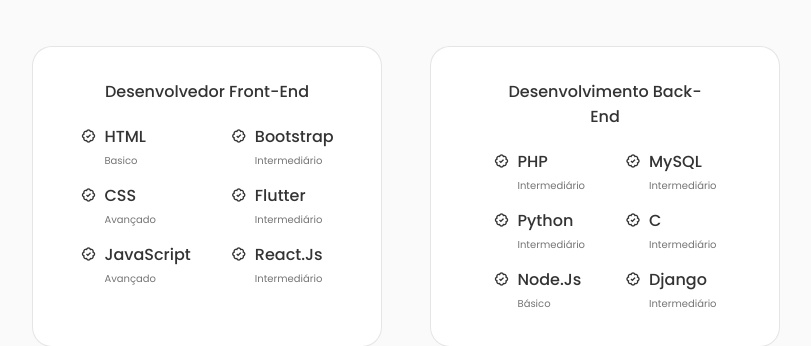
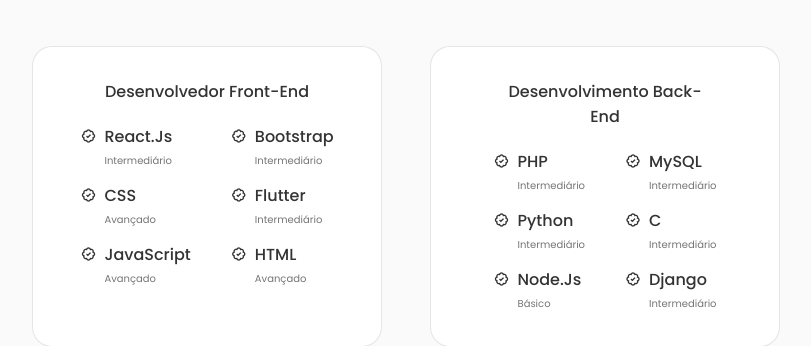
Before and after one commit to BielBatemarque/Portifolio, a React (Create React App) app: page / in a window 1280 px wide. Shown: the part 1540-1886 px from the top of the page, without its empty margins (234-1045 px from the left). Built offline with nearby package versions, Linux system fonts and the light colour scheme.

Commit message:
Fix: tecnologias front-end

```diff
--- a/src/components/Skills/Frontend.jsx
+++ b/src/components/Skills/Frontend.jsx
@@ -8,8 +8,8 @@
                     <div className="skills__data">
                         <i className="bx bx-badge-check"></i>
                         <div>
-                            <h3 className="skills__name">HTML</h3>
-                            <span className="skills__level">Basico</span>
+                            <h3 className="skills__name">React.Js</h3>
+                            <span className="skills__level">Intermediário</span>
                         </div>
                     </div>
 
@@ -52,8 +52,9 @@
                     <div className="skills__data">
                         <i className="bx bx-badge-check"></i>
                         <div>
-                            <h3 className="skills__name">React.Js</h3>
-                            <span className="skills__level">Intermediário</span>
+
+                            <h3 className="skills__name">HTML</h3>
+                            <span className="skills__level">Avançado</span>
                         </div>
                     </div>
 
```
